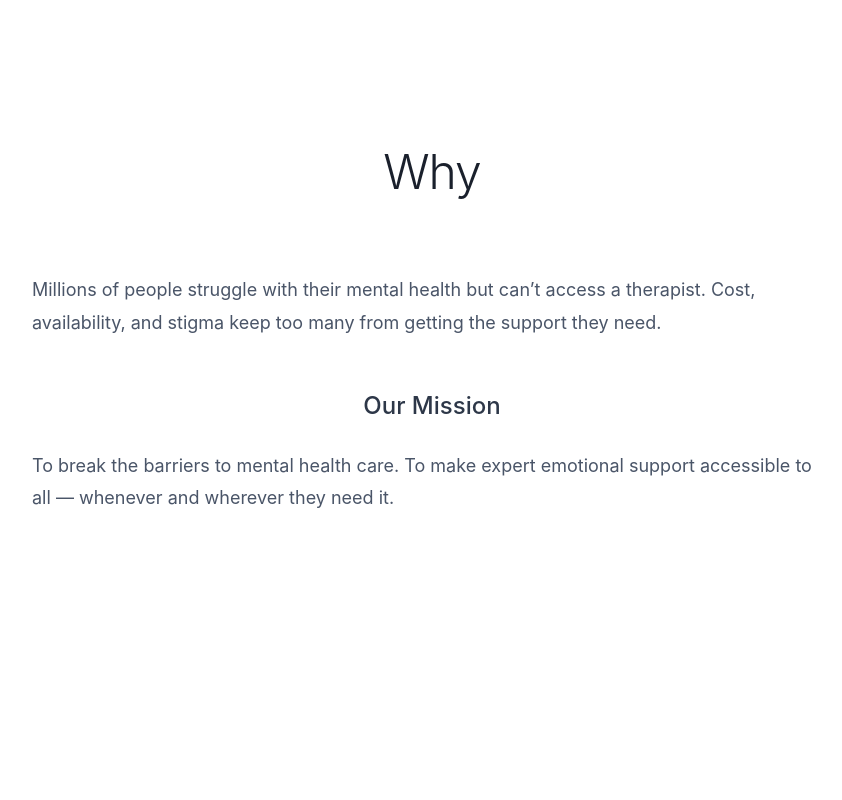
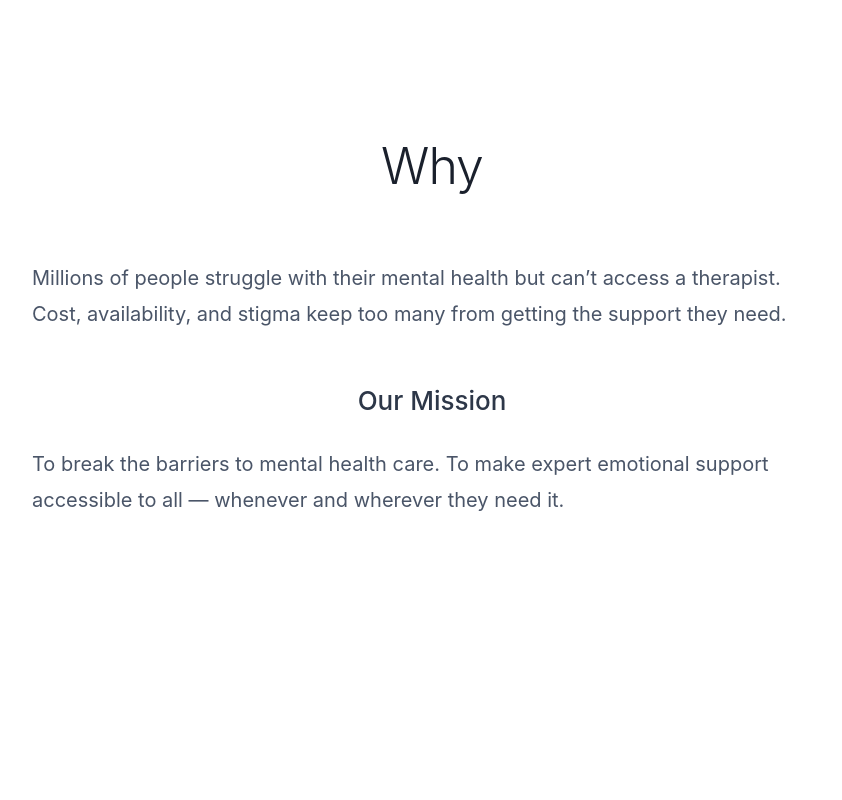
Before and after one commit to Leochenlh001/heysage-website, a plain HTML site: page index.html in a window 1280 px wide. Shown: the part 860-1660 px from the top of the page, without its empty margins (208-1050 px from the left). Drawn offline with Linux system fonts and the light colour scheme.

Commit message:
Update index.html

```diff
--- a/index.html
+++ b/index.html
@@ -147,16 +147,16 @@
         }
 
         .content-section h2 {
-            font-size: 48px;
+            font-size: 50px;
             font-weight: 300;
             color: #1a202c;
-            margin-bottom: 64px;
+            margin-bottom: 54px;
             text-align: center;
             letter-spacing: -0.02em;
         }
 
         .content-section h3 {
-            font-size: 24px;
+            font-size: 26px;
             font-weight: 500;
             color: #2d3748;
             text-align: center;
@@ -164,9 +164,9 @@
         }
 
         .content-section p {
-            font-size: 18px;
+            font-size: 20px;
             color: #4a5568;
-            margin-bottom: 32px;
+            margin-bottom: 36px;
             line-height: 1.8;
         }
 
```
